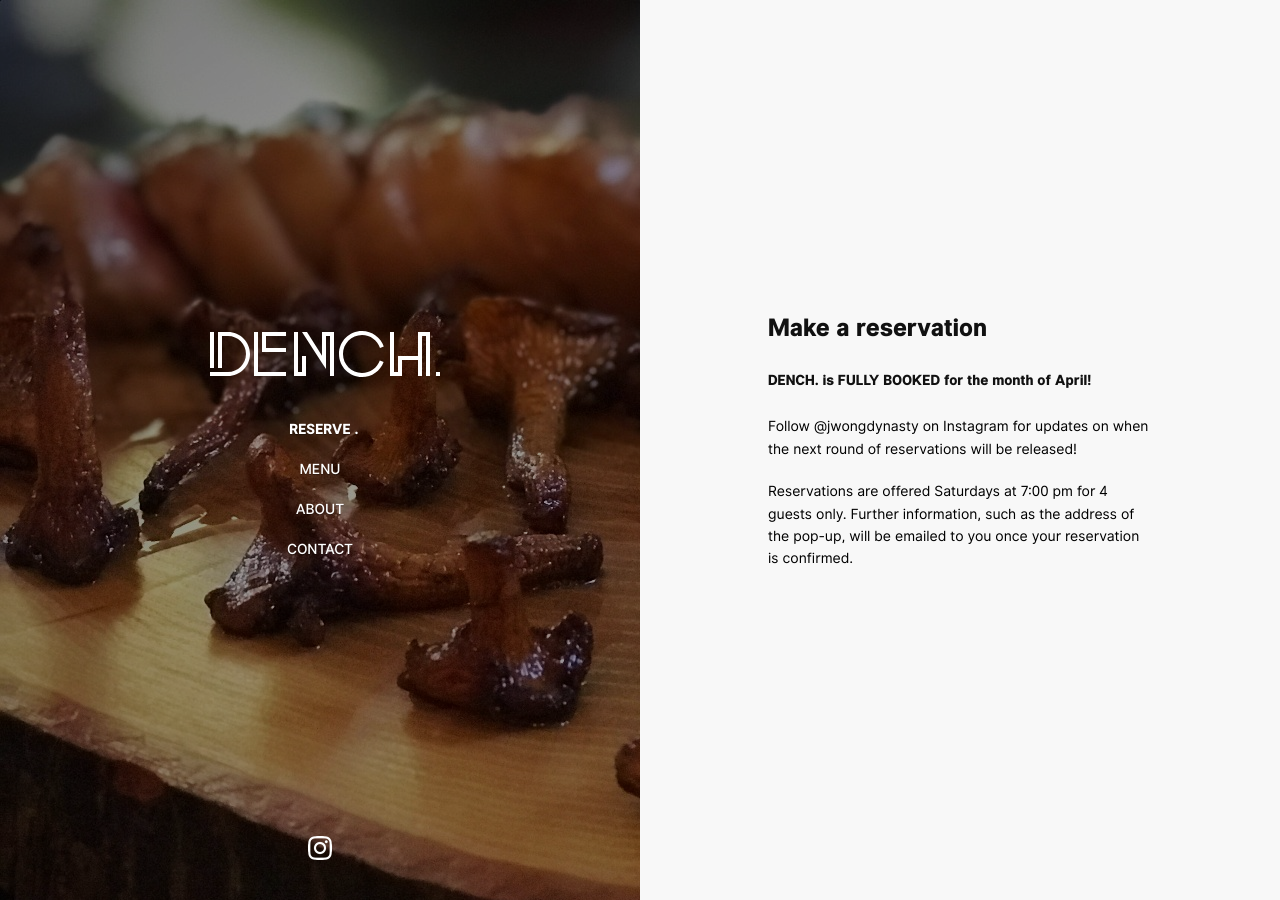
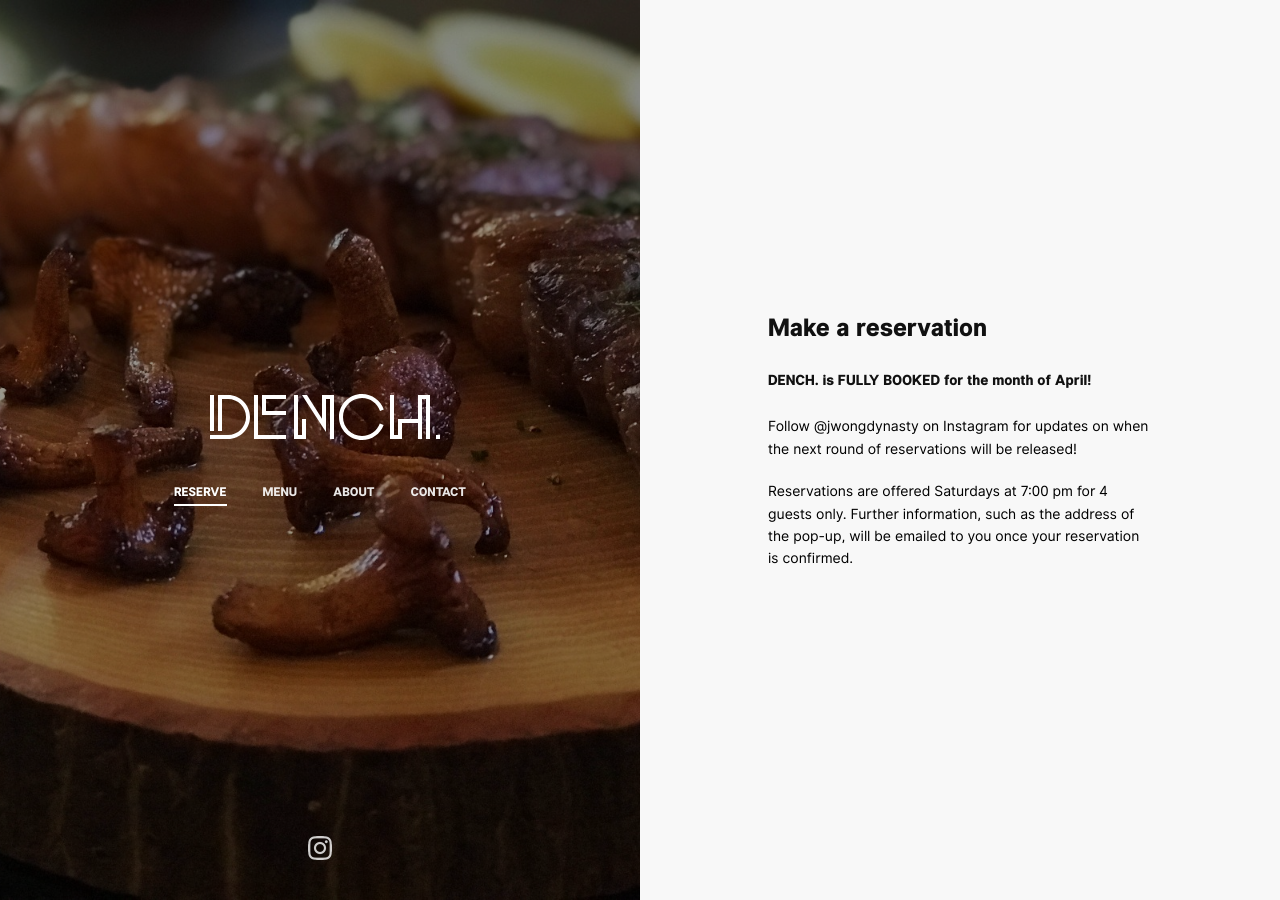
Before and after one commit to jwongdynasty/jwongdynasty.github.io, a Jekyll site: the page built from index.html, in a window 1280 px wide. Built offline with Jekyll 4.4.1, drawn with Linux system fonts in a browser that asks for light colours.

Commit message:
adjust navigation for inline

```diff
--- a/_layouts/default.html
+++ b/_layouts/default.html
@@ -19,21 +19,21 @@
       <div class="logo"></div>
     </div>
     <ul>
-      <li{% if page.title == 'Reserve' %} class="selected"{% endif %}>
-        <a href="index.html">Reserve</a>
-      </li>
-      <li{% if page.title == 'Menu' %} class="selected"{% endif %}>
-        <a href="menu.html">Menu</a>
-      </li>
-      <li{% if page.title == 'About' %} class="selected"{% endif %}>
-        <a href="about.html">About</a>
-      </li>
-      <li{% if page.title == 'Contact' %} class="selected"{% endif %}>
-        <a href="contact.html">Contact</a>
-      </li>
+      <a href="index.html">
+        <li{% if page.title == 'Reserve' %} class="selected"{% endif %}>Reserve</li>
+      </a>
+      <a href="menu.html">
+        <li{% if page.title == 'Menu' %} class="selected"{% endif %}>Menu</li>
+      </a>
+      <a href="about.html">
+        <li{% if page.title == 'About' %} class="selected"{% endif %}>About</li>
+      </a>
+      <a href="contact.html">
+        <li{% if page.title == 'Contact' %} class="selected"{% endif %}>Contact</li>
+      </a>
     </ul>
     <div class="social-media">
-      <a href="https://www.instagram.com/jwongdynasty/"><img src="assets/images/glyph-instagram.png" alt="Smiley face" height="24" width="24"></a>
+      <a target="_blank" href="https://www.instagram.com/jwongdynasty/"><img src="assets/images/glyph-instagram.png" alt="Smiley face" height="24" width="24"></a>
     </div>
   </nav>
   <main>
--- a/_sass/_layout.scss
+++ b/_sass/_layout.scss
@@ -30,18 +30,16 @@
   width: 50%;
   background-color: $color-ink;
   display: grid;
-  grid-template-columns: 20% 60% 20%;
+  grid-template-columns: 5% 90% 5%;
   grid-gap: $unit;
   justify-content: center;
   align-content: center;
-  background-size: cover;
-  background-repeat: no-repeat;
+
 
   @include bp(mobile) {
    width: 100%;
    position: absolute;
    height: 300px;
-   grid-template-columns: 5% 90% 5%;
  }
 }
 
@@ -90,47 +88,44 @@
   }
 
   ul {
+    text-align: center;
     grid-column: 2/3;
     z-index: 1;
-    @include bp(mobile) {
-      text-align: center;
+
+    a {
+      text-decoration: none;
     }
   }
 
 
   li {
+    font-size: 12px;
+    display: inline-block;
     text-align: center;
     line-height: $unit * 5;
-    height: $unit * 5;
+    height: $unit * 4;
+    margin: 0 $unit * 2 0 $unit * 2;
+    border-bottom: 2px solid rgba(255,255,255,0);
     text-transform: uppercase;
-    font-weight: $weight-bold;
-    text-shadow: 0px 1px rgba(0,0,0,0.3);
+    font-weight: $weight-black;
+    text-shadow: 0px 1px rgba(0,0,0,0.1);
+    opacity: 0.9;
+    color: $color-white;
+
+    &:hover {
+      opacity: 1;
+    }
 
     &.selected {
-      font-weight: $weight-black;
-      &::before {
-        content:"\00a0";
-        width: 10px;
-        height: 10px;
-        color: #fff;
-      }
-      &::after {
-        content:".";
-        width: 10px;
-        height: 10px;
-        color: #fff;
-      }
-    }
-
-    a, a:active, a:focus, a:hover {
-      color: $color-white;
-      text-decoration: none;
+      border-bottom: 2px solid rgba(255,255,255,1);
+      opacity: 1;
     }
 
     @include bp(mobile) {
-     display: inline;
-     padding: 0 $unit 0 $unit;
-   }
+      margin: 0 $unit 0 $unit;
+    }
+
+
   }
 
   &.page-reserve:before{
@@ -140,6 +135,9 @@
     display: block;
     width: 100%;
     height: 100%;
+    background-size: cover;
+    background-repeat: no-repeat;
+    background-position: center;
 
   }
   &.page-menu:before{
@@ -149,6 +147,9 @@
     display: block;
     width: 100%;
     height: 100%;
+    background-size: cover;
+    background-repeat: no-repeat;
+    background-position: center;
 
   }
   &.page-about:before{
@@ -158,6 +159,9 @@
     display: block;
     width: 100%;
     height: 100%;
+    background-size: cover;
+    background-repeat: no-repeat;
+    background-position: center;
 
   }
   &.page-contact:before{
@@ -167,6 +171,9 @@
     display: block;
     width: 100%;
     height: 100%;
+    background-size: cover;
+    background-repeat: no-repeat;
+    background-position: center;
 
   }
 
@@ -179,6 +186,11 @@
     bottom: 40px;
     text-align: center;
     z-index: 1;
+    opacity: 0.8;
+
+    &:hover {
+      opacity: 1;
+    }
 
     @include bp(mobile) {
      top: 10px;
```
